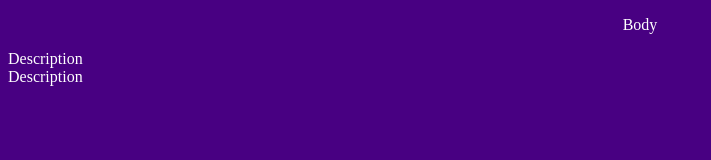
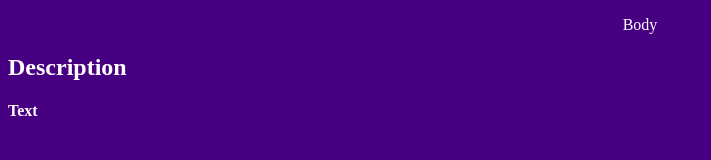
Before and after one commit to Studist-glitch/Site, a plain HTML site: page index.html in a window 1280 px wide. Shown: the whole page, without its empty margins (0-711 px from the left). Drawn offline with Linux system fonts and the light colour scheme.

Commit message:
Update index.html

```diff
--- a/index.html
+++ b/index.html
@@ -5,7 +5,9 @@
     <header>
     <body text="#FFFFFF" bgcolor="#480082">
         <p align="center">Body</p>
-        Description<br>
-        Description<br>
+
+        <H2>Description</H2>
+
+        <H4>Text</H4>
     </body>
 </html>
```
